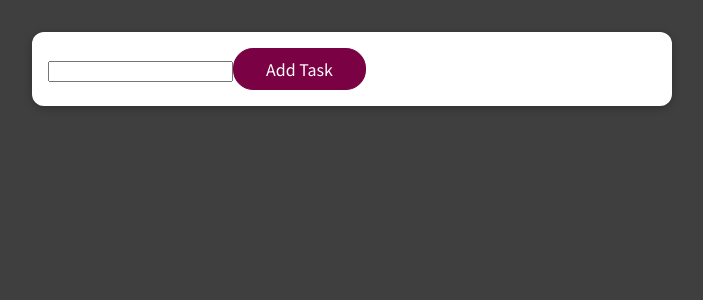
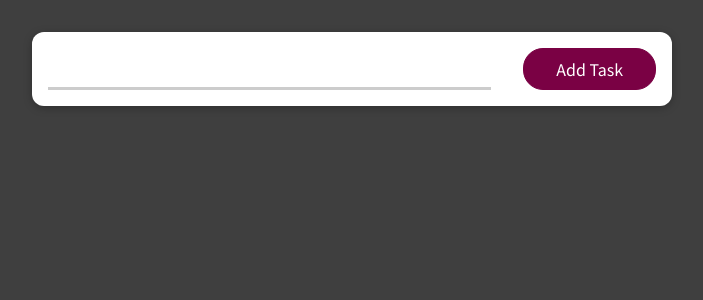
Before and after one commit to ShinchanThakur/Task-Manager-React, a JavaScript app: page / in a window 1280 px wide. Shown: the top 300 px of the page, without its empty margins (288-991 px from the left). Built offline with nearby package versions, Linux system fonts and the light colour scheme.

Commit message:
Added styling to New Task form

```diff
--- a/src/components/NewTask/NewTaskForm.js
+++ b/src/components/NewTask/NewTaskForm.js
@@ -1,6 +1,8 @@
+import styles from './NewTaskForm.module.css';
+
 function NewTaskForm() {
     return (
-        <form>
+        <form className={styles.form}>
             <input type="text"></input>
             <button>Add Task</button>
         </form>
--- /dev/null
+++ b/src/components/NewTask/NewTaskForm.module.css
@@ -0,0 +1,18 @@
+.form {
+    display: flex;
+    justify-content: space-between;
+}
+
+.form input {
+    font: inherit;
+    padding: 0.25rem;
+    border: none;
+    border-bottom: 3px solid #ccc;
+    flex: 1;
+    margin-right: 2rem;
+}
+
+.form input:focus {
+    outline: none;
+    border-color: #7a0144;
+}
```
